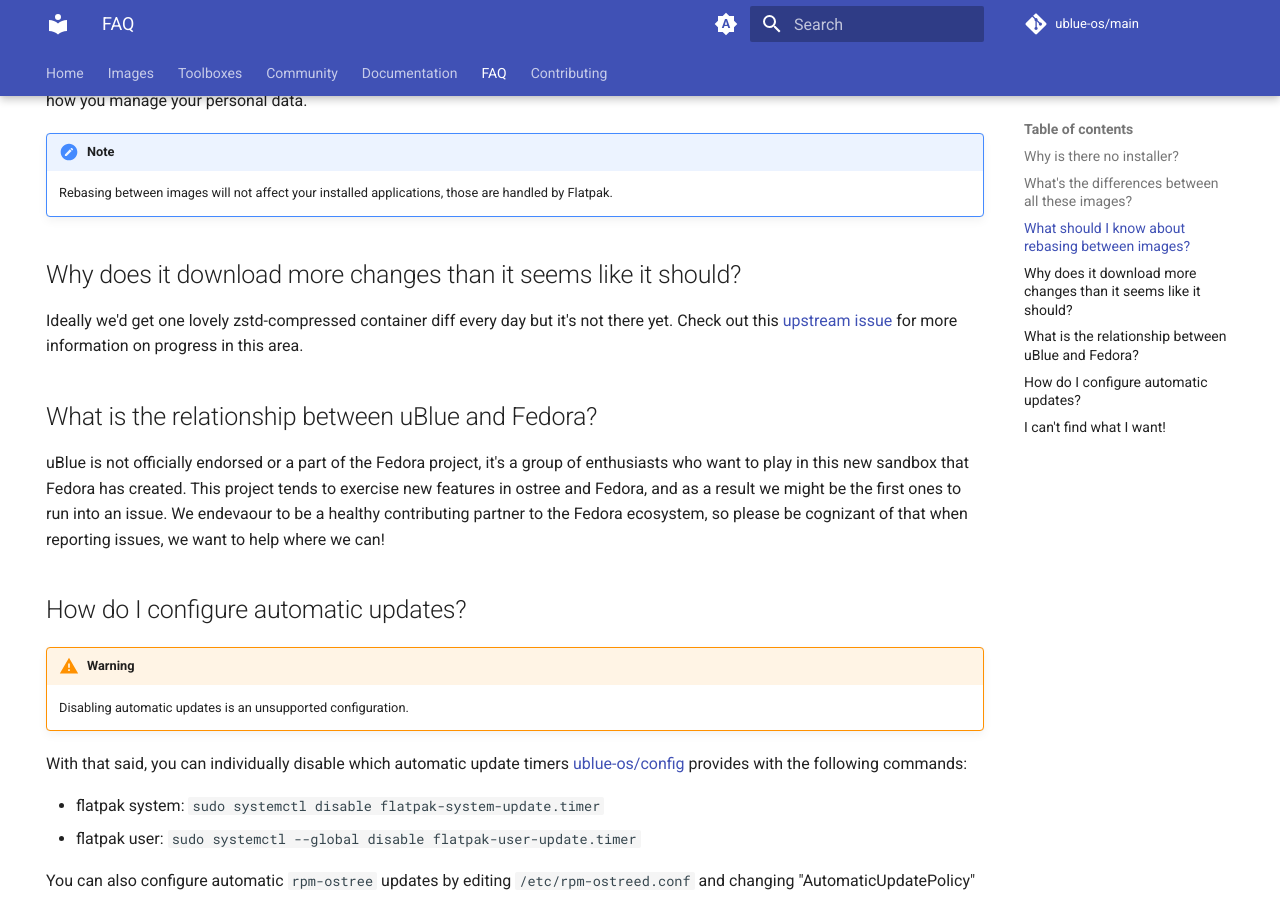
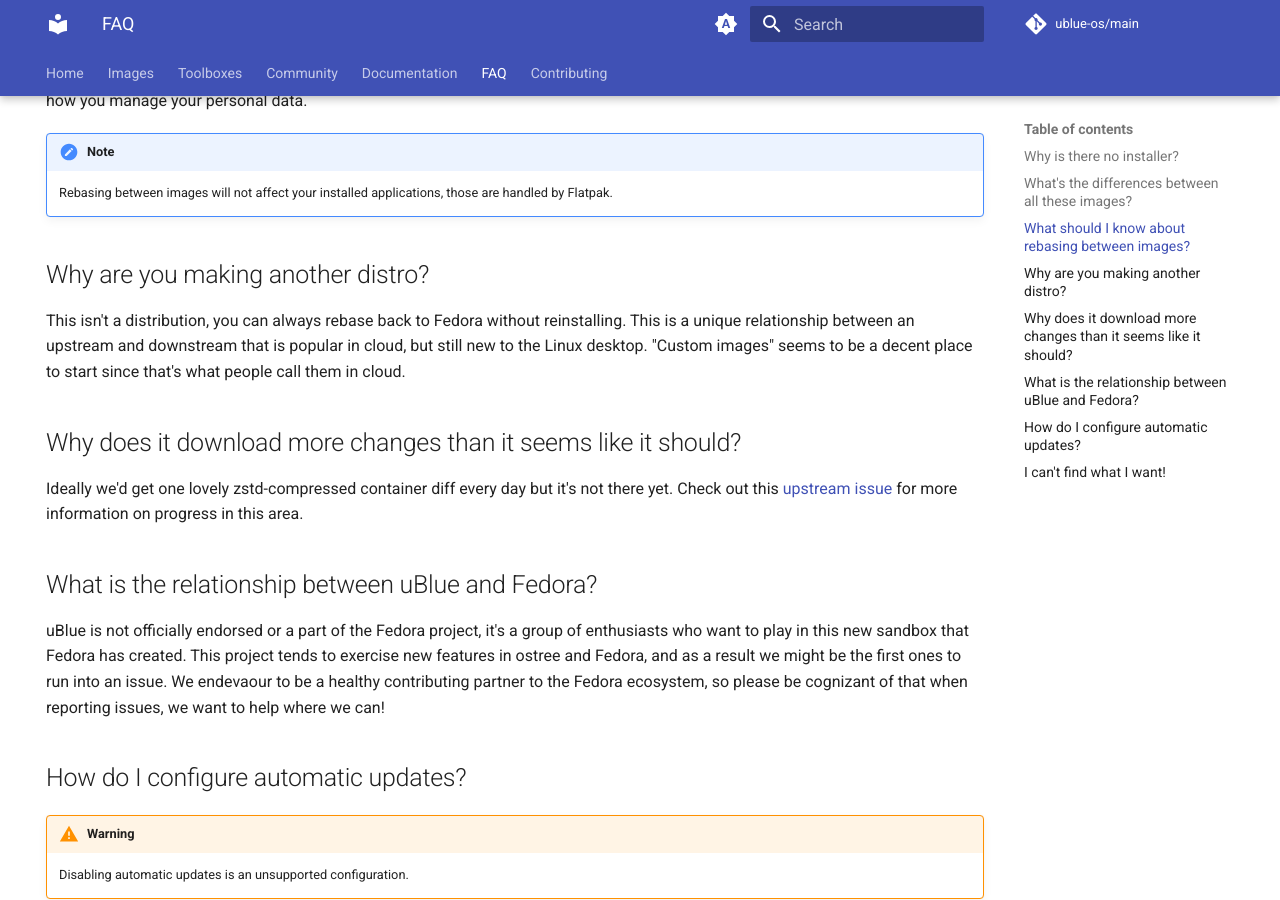
Before and after one commit to ublue-os/website, an MkDocs documentation site: the page built from docs/faq.md, in a window 1280 px wide and 900 px high, scrolled down 902 px. Built offline with MkDocs 1.6.1 and Material for MkDocs 9.7.7, drawn with Linux system fonts in a browser that asks for light colours; comment, search, counter and statistics services are not loaded.

Commit message:
docs: Update faq.md

```diff
--- a/docs/faq.md
+++ b/docs/faq.md
@@ -39,6 +39,12 @@ This may or may not be important to you depending on your usage, available disk
 
     Rebasing between images will not affect your installed applications, those are handled by Flatpak.
 
+## Why are you making another distro?
+
+This isn't a distribution, you can always rebase back to Fedora without reinstalling.
+This is a unique relationship between an upstream and downstream that is popular in cloud, but still new to the Linux desktop.
+"Custom images" seems to be a decent place to start since that's what people call them in cloud.
+
 ## Why does it download more changes than it seems like it should?
 
 Ideally we'd get one lovely zstd-compressed container diff every day but it's not there yet.
```
